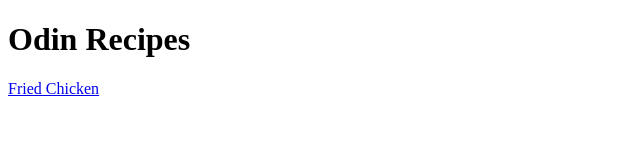
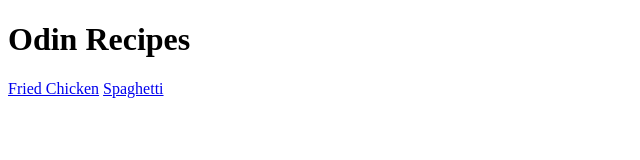
Before and after one commit to frostBite1418/odin-recipes, a plain HTML site: page index.html in a window 1280 px wide. Shown: the full height of the page, 0-640 px from the left. Drawn offline with Linux system fonts and the light colour scheme.

Commit message:
Add a hyperlink in index to connect to spaghetti page

```diff
--- a/index.html
+++ b/index.html
@@ -7,6 +7,13 @@
 <body>
     <h1>Odin Recipes</h1>
     <a href="./recipes/fried-chicken.html" rel="noopener noreferrer">Fried Chicken</a>
+
+    <a href="./recipes/spaghetti.html" rel="noopener noreferrer">Spaghetti</a>
 </body>
+    <!-- fried-chicken: (pixabay) https://www.stockvault.net/photo/194382/Fried-Chicken -->
+
+    <!-- spaghetti: <a href="https://stocksnap.io/photo/spaghetti-pasta-J7I8CZIT2K">Photo</a> by <a href="https://stocksnap.io/author/6696">Peter Belch</a> on <a href="https://stocksnap.io">StockSnap</a> -->
+
+    <!-- burger: stockvault and 2 happy : https://www.stockvault.net/photo/174676/hamburger -->
 
 </html>
```
